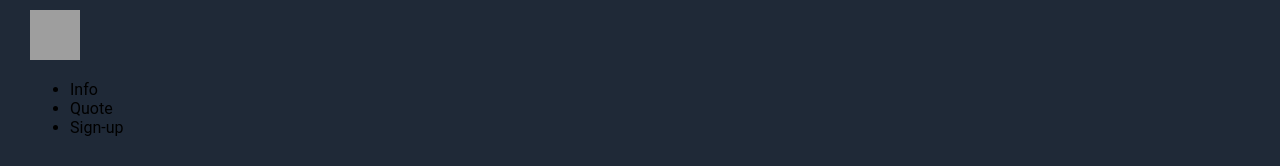
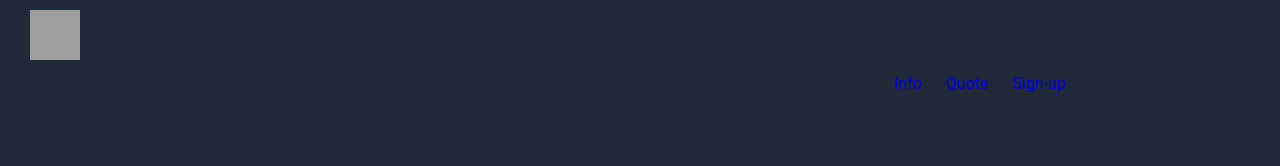
Before and after one commit to FaizMirza321/landing-page, a plain HTML site: page index.html in a window 1280 px wide. Shown: the top 166 px of the page. Drawn offline with Linux system fonts and the light colour scheme; grey boxes are pictures that could not be loaded.

Commit message:
Fixing the header links

```diff
--- a/index.html
+++ b/index.html
@@ -11,9 +11,9 @@
         <div class="navbar">
             <img id="logo" src="https://cdn.pixabay.com/photo/2022/09/18/07/41/logo-7462411_1280.png" width="50px" height="50px">
             <ul class="nav-links">
-                <li href=#info><a>Info</a></li>
-                <li href=#quote-section><a>Quote</a></li>
-                <li href=#sign-up><a></a>Sign-up</a></li>
+                <li><a href=#info>Info</a></li>
+                <li><a href=#quote-section>Quote</a></li>
+                <li><a href=#sign-up>Sign-up</a></li>
             </ul>
         </div>
         <div class="text-image">
--- a/styles.css
+++ b/styles.css
@@ -18,18 +18,26 @@ header{
     width:100%;
     margin:0;
 }
-
 .nav-links{
-    margin-right: 100px;
+    margin-right: 10%;
+    margin-left:70%;
+    margin-top:0;
+    padding:10px;
+}
+.nav-links li{
+    display: inline;
+    margin-right: 20px;
+}
+li a{
+    text-decoration: none;
+    color: 18px #E5E7EB;
 }
 text-image{
-    display: flex;
-    flex-direction: row;
-    justify-content: center;
+    width:30%;
+    margin: auto;
 }
 .text-image section{
-    width: 50%;
-    height: 100%;
+
 }
 .text-image img{
     width: 50%;
```
